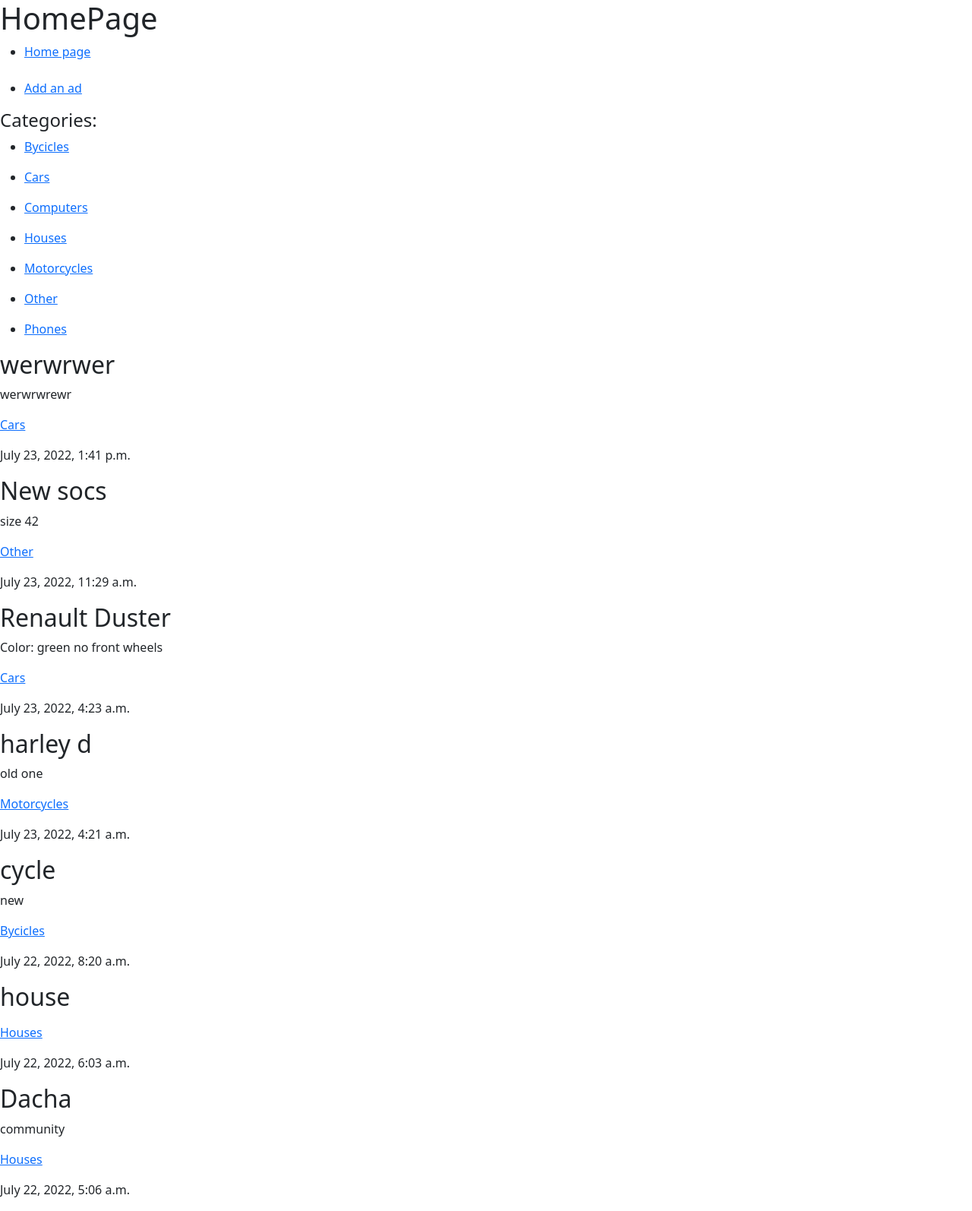
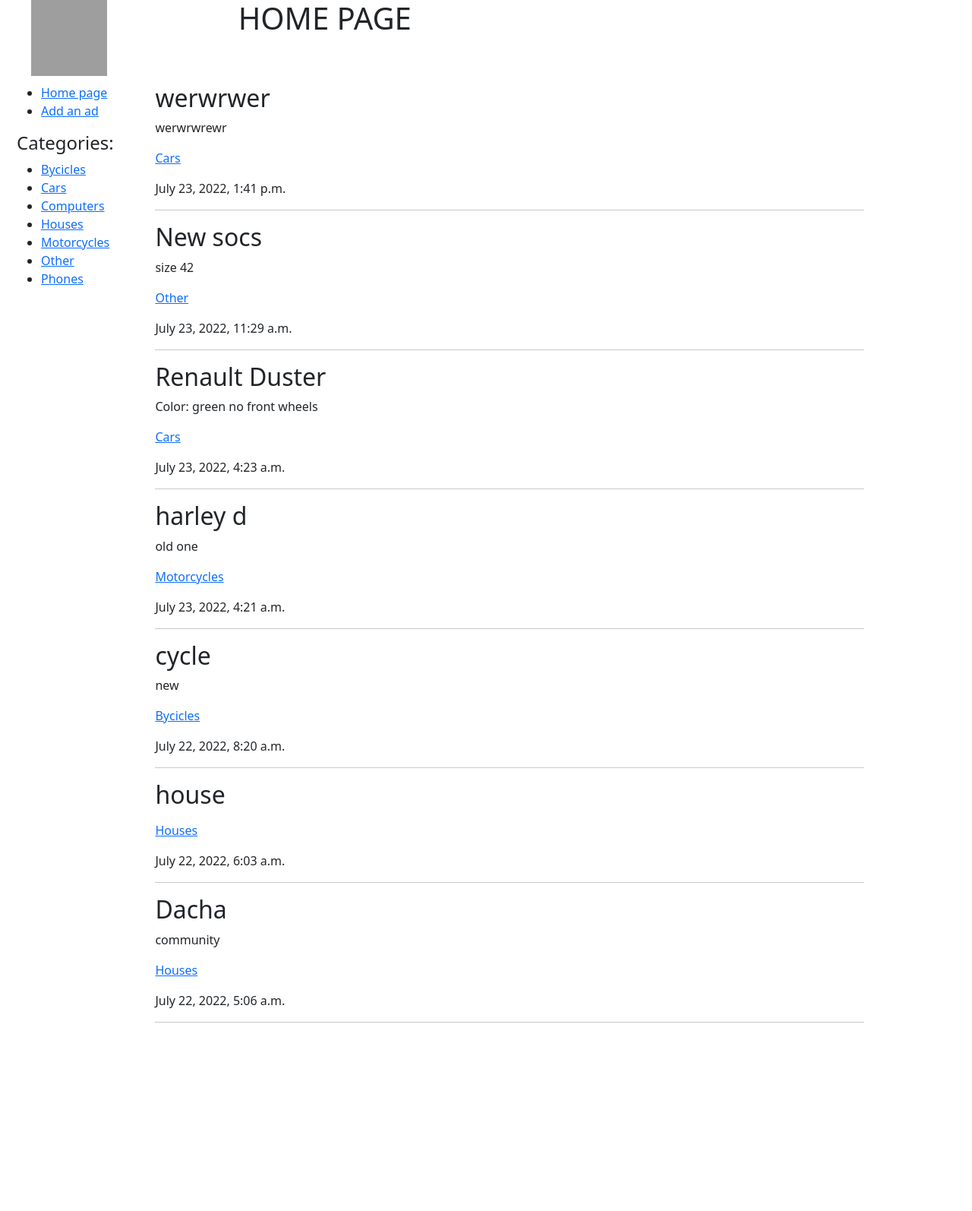
Before and after one commit to AlexFromSiberia/Bulletin_board, a Django app: page /bboard/ in a window 1280 px wide. Shown: the whole page at 76% size. After the commit the page ends 1346 px from the top, so only its background shows below. Run offline with Django 4.2, Linux system fonts and the light colour scheme; data comes from the database, SQL or seed files in the repository; grey boxes are pictures that could not be loaded.

Commit message:
Final (css added)

```diff
--- a/ad_board/ad_board/settings.py
+++ b/ad_board/ad_board/settings.py
@@ -9,7 +9,7 @@ https://docs.djangoproject.com/en/4.0/topics/settings/
 For the full list of settings and their values, see
 https://docs.djangoproject.com/en/4.0/ref/settings/
 """
-
+import os
 from pathlib import Path
 
 # Build paths inside the project like this: BASE_DIR / 'subdir'.
@@ -117,6 +117,7 @@ USE_TZ = True
 # https://docs.djangoproject.com/en/4.0/howto/static-files/
 
 STATIC_URL = 'static/'
+STATICFILES_DIRS = [os.path.join(BASE_DIR, "static")]
 
 # Default primary key field type
 # https://docs.djangoproject.com/en/4.0/ref/settings/#default-auto-field
--- /dev/null
+++ b/ad_board/bboard/static/css/main.css
@@ -0,0 +1,33 @@
+
+.header{
+    font-size: 40px;
+    text-transform: uppercase;
+    text-align: center;
+    margin-bottom: 0;
+    width:50%;
+}
+
+.container {
+    width: 100%;
+    margin: 0;
+}
+
+
+.nav {
+    margin:10px;
+    margin-top: 0;
+    font-size: 16px;
+    width: 150px;
+    text-align: left;
+}
+
+
+
+.ad_section {
+    margin:10px;
+    margin-top: 0;
+    font-size: 16px;
+    float: left;
+    text-align: left;
+    width: 100%;
+}
--- a/ad_board/bboard/templates/bboard/base.html
+++ b/ad_board/bboard/templates/bboard/base.html
@@ -5,24 +5,49 @@
     <meta name="viewport" content="width=device-width, initial-scale=1">
     <title>{%block title%}  {%endblock title%}</title>
     <link href="https://cdn.jsdelivr.net/npm/bootstrap@5.2.0/dist/css/bootstrap.min.css" rel="stylesheet" integrity="sha384-gH2yIJqKdNHPEq0n4Mqa/HGKIhSkIHeL5AyhkYV8i59U5AR6csBvApHHNl/vI1Bx" crossorigin="anonymous">
+    {% load static %}
+    <link href="{% static 'css/main.css' %}" rel="stylesheet">
+
 </head>
 <body>
+
+<div class="container text-center">
+  <div class="row">
+    <div class="col" style="width: 15%">
+        <img src="{% static 'img/logo.png' %}" style="margin-bottom: 10px; width:100px; height:100px;" align="absmiddle">
+    </div>
+    <div class="col-xxl-" style="width: 84%">
+        <div class="header">
             {%block pagename%}   {%endblock pagename%}
+        </div>
+    </div>
+  </div>
+</div>
+<div class="container text-center">
+  <div class="row">
+    <div class="col" style="width: 15%">
         <script src="https://cdn.jsdelivr.net/npm/bootstrap@5.2.0/dist/js/bootstrap.bundle.min.js" integrity="sha384-A3rJD856KowSb7dwlZdYEkO39Gagi7vIsF0jrRAoQmDKKtQBHUuLZ9AsSv4jD4Xa" crossorigin="anonymous"></script>
-    <div>
+        <div class="nav" >
             <ul>
                 <li><a href="{%url 'home'%}">Home page</a></li>
-            <br>
                 <li><a href="{%url 'create'%}">Add an ad</a></li>
             </ul>
-
+            {% if categories %}
                 <h4>Categories:</h4>
+                    <ul>
                         {%for category in categories%}
-            <ul>
                         <li><a href="{% url 'by_category' category.pk %}">{{category.name}}</a></li>
+                        {%endfor%}
                     </ul>
-        {%endfor%}
+            {% endif %}
         </div>
-    {%block content%}{%endblock content%}
+    </div>
+    <div class="col-xxl-" style="width: 84%">
+        <div class="ad_section">
+            {%block content%}  {%endblock content%}
+        </div>
+    </div>
+  </div>
+</div>
 </body>
 </html>
--- a/ad_board/bboard/templates/bboard/index.html
+++ b/ad_board/bboard/templates/bboard/index.html
@@ -2,7 +2,7 @@
 
 {%block title%} HomePage {%endblock title%}
 
-{%block pagename%}  <h1>HomePage</h1> {%endblock pagename%}
+{%block pagename%}  <h1>Home Page</h1> {%endblock pagename%}
 
 {%block content%}
     {%for bb in bbs%}
@@ -11,6 +11,7 @@
             <p>{{bb.content}}</p>
             <p><a href="{% url 'by_category' bb.category.pk %}">{{bb.category.name}}</a></p>
             <p>{{bb.published}}</p>
+            <hr>
         </div>
     {%endfor%}
 {%endblock content%}
--- a/ad_board/bboard/views.py
+++ b/ad_board/bboard/views.py
@@ -2,7 +2,6 @@ from django.shortcuts import render
 from django.urls import reverse_lazy
 from django.views.generic import CreateView
 from .models import Bb, Category
-from .forms import BbForm
 
 
 def index(request):
```
Lines whose indentation alone changed are shown as unchanged.
